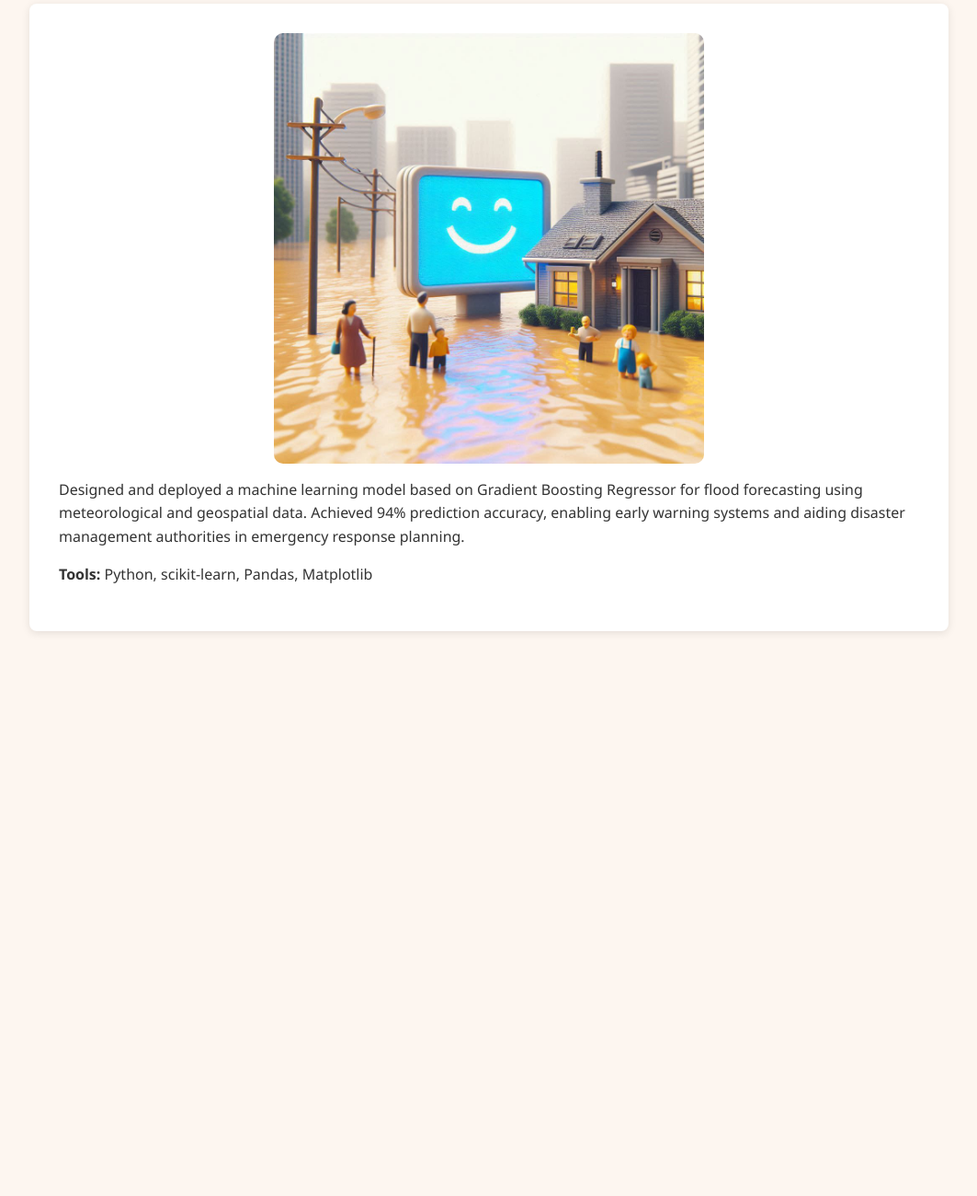
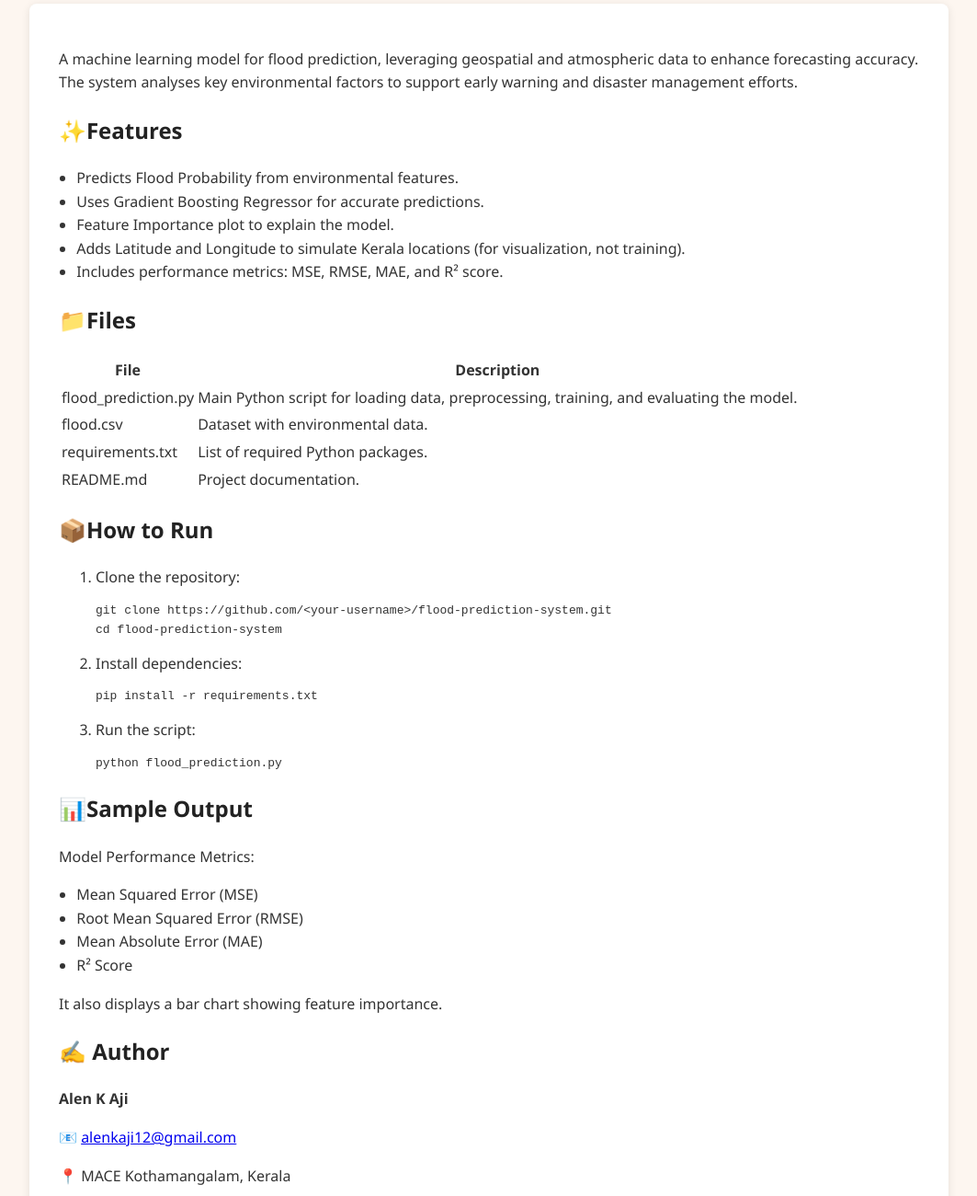
Before and after one commit to Alenaji25/portfolio, a website: page public/flood-prediction.html in a window 1280 px wide. Shown: the part 180-1480 px from the top of the page at 92% size, without its empty margins (108-1171 px from the left). Before the commit the page ends 946 px from the top, so only its background shows below. Drawn offline with Linux system fonts and the light colour scheme.

Commit message:
Update flood-prediction.html

```diff
--- a/public/flood-prediction.html
+++ b/public/flood-prediction.html
@@ -1,25 +1,78 @@
 <!DOCTYPE html>
 <html lang="en">
 <head>
-  <meta charset="UTF-8">
+  <meta charset="UTF-8" />
   <title>Flood Prediction System | Alen K Aji</title>
-  <link rel="stylesheet" href="style.css">
+  <link rel="stylesheet" href="style.css" />
 </head>
 <body>
   <header class="hero">
     <h1>Flood Prediction System</h1>
-
-
     <nav class="navigation-links">
       <a href="index.html">← Back to Home</a>
     </nav>
   </header>
 
-  <main>
-    <section>
-      <img src="images\flood.jpeg" alt="Project Banner" class="responsive-image">
-      <p>Designed and deployed a machine learning model based on Gradient Boosting Regressor for flood forecasting using meteorological and geospatial data. Achieved 94% prediction accuracy, enabling early warning systems and aiding disaster management authorities in emergency response planning.</p>
-      <p><strong>Tools:</strong> Python, scikit-learn, Pandas, Matplotlib</p>
+  <main class="content">
+    <section class="project-section">
+      <p>
+        A machine learning model for flood prediction, leveraging geospatial and atmospheric data to enhance forecasting accuracy.
+        The system analyses key environmental factors to support early warning and disaster management efforts.
+      </p>
+
+      <h2>✨Features</h2>
+      <ul>
+        <li>Predicts Flood Probability from environmental features.</li>
+        <li>Uses Gradient Boosting Regressor for accurate predictions.</li>
+        <li>Feature Importance plot to explain the model.</li>
+        <li>Adds Latitude and Longitude to simulate Kerala locations (for visualization, not training).</li>
+        <li>Includes performance metrics: MSE, RMSE, MAE, and R² score.</li>
+      </ul>
+
+      <h2>📁Files</h2>
+      <table>
+        <thead>
+          <tr>
+            <th>File</th>
+            <th>Description</th>
+          </tr>
+        </thead>
+        <tbody>
+          <tr><td>flood_prediction.py</td><td>Main Python script for loading data, preprocessing, training, and evaluating the model.</td></tr>
+          <tr><td>flood.csv</td><td>Dataset with environmental data.</td></tr>
+          <tr><td>requirements.txt</td><td>List of required Python packages.</td></tr>
+          <tr><td>README.md</td><td>Project documentation.</td></tr>
+        </tbody>
+      </table>
+
+      <h2>📦How to Run</h2>
+      <ol>
+        <li>Clone the repository:
+          <pre>git clone https://github.com/&lt;your-username&gt;/flood-prediction-system.git
+cd flood-prediction-system</pre>
+        </li>
+        <li>Install dependencies:
+          <pre>pip install -r requirements.txt</pre>
+        </li>
+        <li>Run the script:
+          <pre>python flood_prediction.py</pre>
+        </li>
+      </ol>
+
+      <h2>📊Sample Output</h2>
+      <p>Model Performance Metrics:</p>
+      <ul>
+        <li>Mean Squared Error (MSE)</li>
+        <li>Root Mean Squared Error (RMSE)</li>
+        <li>Mean Absolute Error (MAE)</li>
+        <li>R² Score</li>
+      </ul>
+      <p>It also displays a bar chart showing feature importance.</p>
+
+      <h2>✍️ Author</h2>
+      <p><strong>Alen K Aji</strong></p>
+      <p>📧 <a href="mailto:alenkaji12@gmail.com">alenkaji12@gmail.com</a></p>
+      <p>📍 MACE Kothamangalam, Kerala</p>
     </section>
   </main>
 </body>
```
